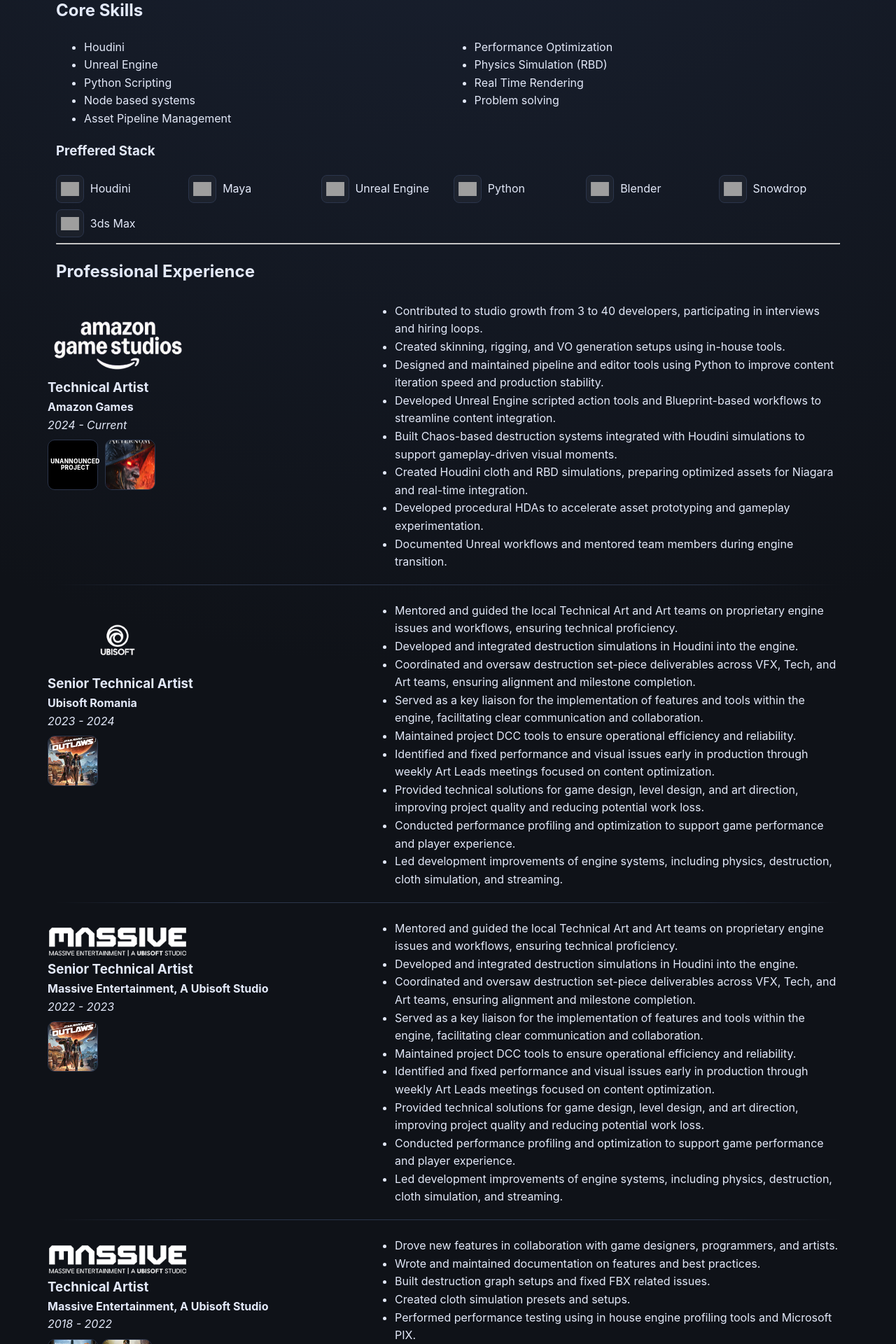
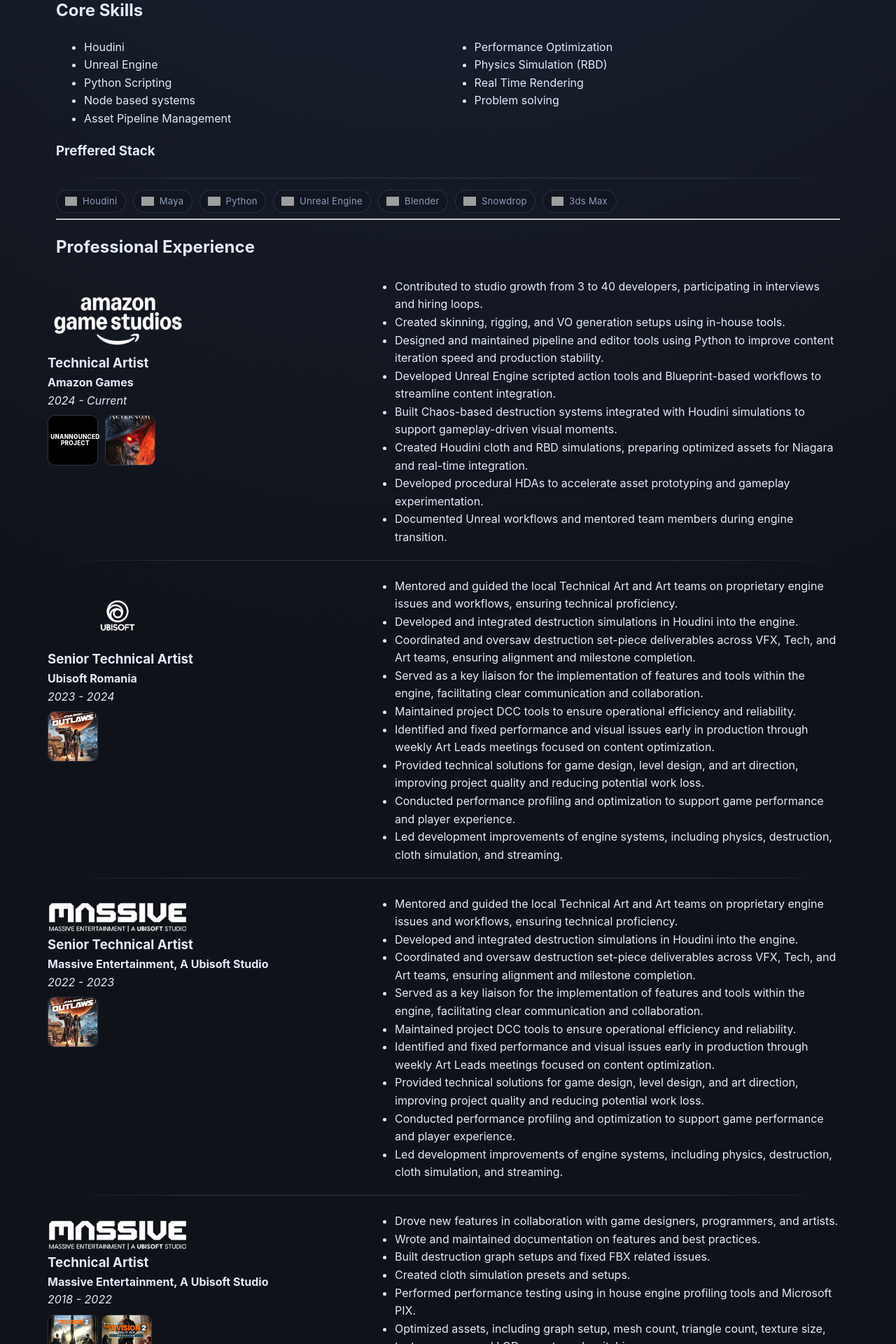
Before and after one commit to ianistor/ian_mywebsite, a Jekyll site: the page built from cv/index.md, in a window 1280 px wide. Shown: the part 650-2570 px from the top of the page at 70% size. Built offline with Jekyll 4.4.1, drawn with Linux system fonts in a browser that asks for light colours; nearby versions of some CDN libraries; grey boxes are pictures that could not be loaded.

Commit message:
Apply preferred stack hero styling to resume and label homepage

```diff
--- a/assets/css/style.css
+++ b/assets/css/style.css
@@ -353,6 +353,54 @@
   color: var(--muted);
   font-size: 1.08rem;
   max-width: 62ch;
+}
+
+.hero-stack-divider {
+  border: 0;
+  height: 1px;
+  margin: 1.4rem 0 1rem;
+  background: linear-gradient(90deg, rgba(255, 255, 255, 0), var(--line) 15%, var(--line) 85%, rgba(255, 255, 255, 0));
+}
+
+.stack-label {
+  margin: 1.2rem 0 0.35rem;
+  color: var(--accent);
+  text-transform: uppercase;
+  letter-spacing: 0.12em;
+  font-size: 0.74rem;
+  font-weight: 700;
+}
+
+.hero-stack-list {
+  list-style: none;
+  margin: 0;
+  padding: 0;
+  display: flex;
+  flex-wrap: wrap;
+  gap: 0.6rem;
+}
+
+.hero-stack-list li {
+  display: inline-flex;
+  align-items: center;
+  gap: 0.5rem;
+  padding: 0.34rem 0.72rem;
+  border-radius: 999px;
+  font-size: 0.82rem;
+  letter-spacing: 0.02em;
+  color: var(--muted);
+  border: 1px solid color-mix(in srgb, var(--line) 85%, transparent);
+  background: color-mix(in srgb, var(--surface-glass) 90%, #05070d 10%);
+}
+
+.hero-stack-icon {
+  width: 1.1rem;
+  height: 1.1rem;
+  object-fit: contain;
+}
+
+.cv-preferred-stack {
+  margin-top: 0.85rem;
 }
 
 .eyebrow {
--- a/cv/index.md
+++ b/cv/index.md
@@ -60,14 +60,15 @@
 
 ### Preffered Stack
 
-<ul class="cv-stack-icons" aria-label="Preffered Stack">
-  <li><img src="https://cdn.simpleicons.org/houdini/FF4713" alt="" class="cv-stack-icon-img" loading="lazy" decoding="async"><span>Houdini</span></li>
-  <li><img src="https://cdn.simpleicons.org/autodeskmaya/37A5CC" alt="" class="cv-stack-icon-img" loading="lazy" decoding="async"><span>Maya</span></li>
-  <li><img src="https://cdn.simpleicons.org/unrealengine/FFFFFF" alt="" class="cv-stack-icon-img" loading="lazy" decoding="async"><span>Unreal Engine</span></li>
-  <li><img src="https://cdn.simpleicons.org/python/3776AB" alt="" class="cv-stack-icon-img" loading="lazy" decoding="async"><span>Python</span></li>
-  <li><img src="https://cdn.simpleicons.org/blender/F5792A" alt="" class="cv-stack-icon-img" loading="lazy" decoding="async"><span>Blender</span></li>
-  <li><img src="https://static.wikia.nocookie.net/logopedia/images/4/40/Snowdrop-2016.png/revision/latest?cb=20250728162817" alt="" class="cv-stack-icon-img" loading="lazy" decoding="async"><span>Snowdrop</span></li>
-  <li><img src="https://images.seeklogo.com/logo-png/48/2/3ds-max-logo-png_seeklogo-482396.png" alt="" class="cv-stack-icon-img" loading="lazy" decoding="async"><span>3ds Max</span></li>
+<hr class="hero-stack-divider">
+<ul class="hero-stack-list cv-preferred-stack" aria-label="Preffered Stack">
+  <li><img src="https://cdn.simpleicons.org/houdini/FF4713" alt="" class="hero-stack-icon" loading="lazy" decoding="async"><span>Houdini</span></li>
+  <li><img src="https://cdn.simpleicons.org/autodeskmaya/37A5CC" alt="" class="hero-stack-icon" loading="lazy" decoding="async"><span>Maya</span></li>
+  <li><img src="https://cdn.simpleicons.org/python/3776AB" alt="" class="hero-stack-icon" loading="lazy" decoding="async"><span>Python</span></li>
+  <li><img src="https://cdn.simpleicons.org/unrealengine/FFFFFF" alt="" class="hero-stack-icon" loading="lazy" decoding="async"><span>Unreal Engine</span></li>
+  <li><img src="https://cdn.simpleicons.org/blender/F5792A" alt="" class="hero-stack-icon" loading="lazy" decoding="async"><span>Blender</span></li>
+  <li><img src="https://static.wikia.nocookie.net/logopedia/images/4/40/Snowdrop-2016.png/revision/latest?cb=20250728162817" alt="" class="hero-stack-icon" loading="lazy" decoding="async"><span>Snowdrop</span></li>
+  <li><img src="https://images.seeklogo.com/logo-png/48/2/3ds-max-logo-png_seeklogo-482396.png" alt="" class="hero-stack-icon" loading="lazy" decoding="async"><span>3ds Max</span></li>
 </ul>
 
 ---
```
Also changed, not shown: index.md (+11 -0 lines).
